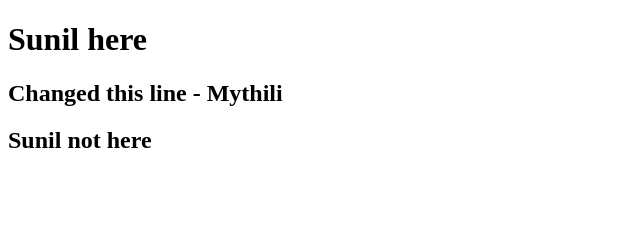
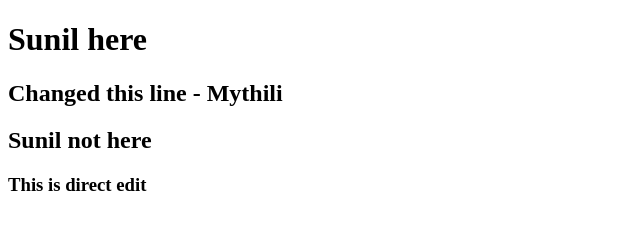
Before and after one commit to MythiliJ/junk, a plain HTML site: page index.html in a window 1280 px wide. Shown: the whole page, without its empty margins (0-640 px from the left). Drawn offline with Linux system fonts and the light colour scheme.

Commit message:
Updated index html directly

```diff
--- a/index.html
+++ b/index.html
@@ -6,6 +6,7 @@
 <h1>Sunil here</h1>
 <h2>Changed this line - Mythili</h2>
 <h2>Sunil not here</h2>
+  <h3> This is direct edit </h3>
 </head>
 <body>
 
```
